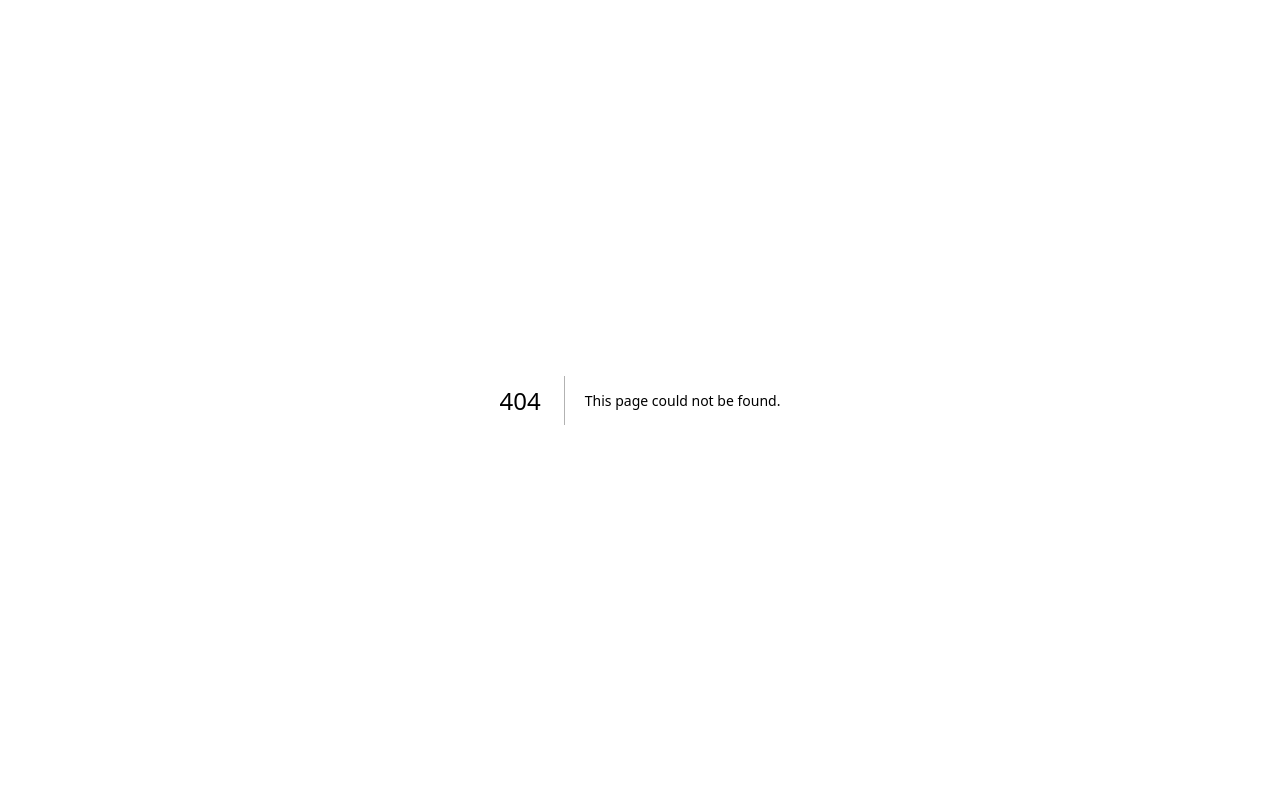
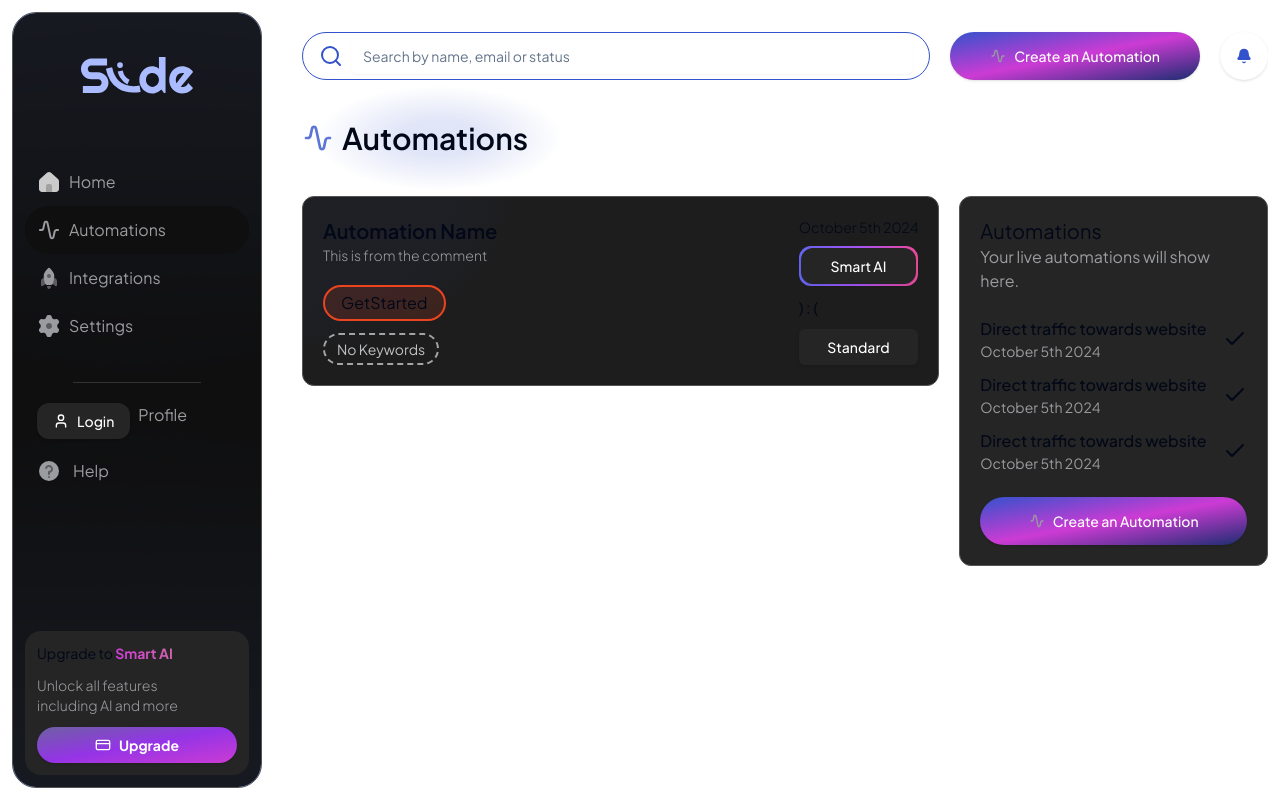
Before and after one commit to xwnsnowy/instagram-smartbot-nextjs, a Next.js app: page /dashboard/1/automations in a window 1280 px wide. Before the commit this address had no page. Built offline with nearby package versions, Linux system fonts and the light colour scheme; no server answers.

Commit message:
feat: Add Automations Page

```diff
--- /dev/null
+++ b/src/app/(protected)/dashboard/[slug]/automations/[id]/page.tsx
@@ -0,0 +1,11 @@
+import React from "react";
+
+const Page = () => {
+  return (
+    <div className="grid grid-cols-1 lg:grid-cols-6 gap-5">
+      <div className="lg:col-span-4">Automate List</div>
+    </div>
+  );
+};
+
+export default Page;
--- /dev/null
+++ b/src/app/(protected)/dashboard/[slug]/automations/page.tsx
@@ -0,0 +1,42 @@
+import AutomationList from "@/components/global/automation-list";
+import CreateAutomation from "@/components/global/create-automation";
+import { Check } from "lucide-react";
+import React from "react";
+
+const Page = () => {
+  return (
+    <div className="grid grid-cols-1 lg:grid-cols-6 gap-5">
+      <div className="lg:col-span-4">
+        <AutomationList />
+      </div>
+      <div className="lg:col-span-2">
+        <div className="flex flex-col rounded-xl bg-background-80 gap-y-6 p-5 border-[1px] overflow-hidden border-in-active">
+          <div>
+            <h2 className="text-xl">Automations</h2>
+            <p className="text-text-secondary">
+              Your live automations will show here.
+            </p>
+          </div>
+          <div className="flex flex-col gap-y-3">
+            {[1, 2, 3].map((item) => (
+              <div key={item} className="flex items-start justify-between">
+                <div className="flex flex-col">
+                  <h3 className="font-medium">
+                    Direct traffic towards website
+                  </h3>
+                  <p className="text-text-secondary text-sm">
+                    October 5th 2024
+                  </p>
+                </div>
+                <Check className="my-auto" />
+              </div>
+            ))}
+          </div>
+          <CreateAutomation />
+        </div>
+      </div>
+    </div>
+  );
+};
+
+export default Page;
--- a/src/app/layout.tsx
+++ b/src/app/layout.tsx
@@ -2,7 +2,7 @@ import type { Metadata } from "next";
 import { Plus_Jakarta_Sans } from "next/font/google";
 import { ClerkProvider } from "@clerk/nextjs";
 import "./globals.css";
-import { ThemeProvider } from "@/components/theme-provider";
+import { ThemeProvider } from "@/providers/theme-provider";
 import { Toaster } from "sonner";
 
 const jakarta = Plus_Jakarta_Sans({
--- /dev/null
+++ b/src/components/global/automation-list/index.tsx
@@ -0,0 +1,64 @@
+"use client";
+import GradientButton from "@/components/global/button-custom/GradientButton";
+import { Button } from "@/components/ui/button";
+import { usePaths } from "@/hooks/use-paths";
+import { cn } from "@/lib/utils";
+import Link from "next/link";
+import React from "react";
+
+const AutomationList = () => {
+  const { pathname } = usePaths();
+
+  return (
+    <div className="flex flex-col gap-y-3">
+      <Link
+        href={`${pathname}/automations`}
+        className="bg-[#1D1D1D] hover:opacity-80 transition duration-100 rounded-xl p-5 border-[1px] radial--gradient--automations flex border-[#545454]"
+      >
+        <div className="flex flex-col flex-1 items-start">
+          <h2 className="text-xl font-semibold">Automation Name</h2>
+          <p className="text-[#9B9CA0] text-sm font-light mb-2">
+            This is from the comment
+          </p>
+          <div className="flex gap-x-2 flex-wrap mt-3">
+            <div
+              className={cn(
+                "rounded-full px-4 py-1 capitalize",
+                (0 + 1) % 1 == 0 &&
+                  "bg-keyword-green/15 border-2 border-keyword-green",
+                (1 + 1) % 2 == 0 &&
+                  "bg-keyword-purple/15 border-2 border-keyword-purple",
+                (2 + 1) % 3 == 0 &&
+                  "bg-keyword-yellow/15 border-2 border-keyword-yellow",
+                (3 + 1) % 4 == 0 &&
+                  "bg-keyword-red/15 border-2 border-keyword-red"
+              )}
+            >
+              GetStarted
+            </div>
+          </div>
+          <div className="rounded-full border-2 mt-3 border-dashed border-white/60 px-3 py-1">
+            <p className="text-sm text-[#bfc0c3]">No Keywords</p>
+          </div>
+        </div>
+        <div className="flex flex-col justify-between">
+          <p className="capitalize text-sm font-light text=[#9B9CA0]">
+            October 5th 2024
+          </p>
+          <GradientButton
+            type="BUTTON"
+            className="w-full bg-background-80 text-white hover:bg-background-80"
+          >
+            Smart AI
+          </GradientButton>
+          ) : (
+          <Button className="bg-background-80 hover:bg-background-80 text-white">
+            Standard
+          </Button>
+        </div>
+      </Link>
+    </div>
+  );
+};
+
+export default AutomationList;
--- /dev/null
+++ b/src/components/global/button-custom/GradientButton.tsx
@@ -0,0 +1,38 @@
+import { Button } from "@/components/ui/button";
+import { cn } from "@/lib/utils";
+import Link from "next/link";
+import React from "react";
+
+type Props = {
+  children: React.ReactNode;
+  type: "BUTTON" | "LINK";
+  href?: string;
+  className?: string;
+};
+
+const GradientButton = ({ children, type, className, href }: Props) => {
+  const gradients =
+    "bg-gradient-to-r from-indigo-500 via-purple-500 to-pink-500 rounded-xl p-[2px]";
+
+  if (type === "BUTTON") {
+    return (
+      <div className={gradients}>
+        <Button className={cn(className, "rounded-xl")}>{children}</Button>
+      </div>
+    );
+  }
+
+  if (type === "LINK" && href) {
+    return (
+      <div className={gradients}>
+        <Link href={href} className={cn(className, "rounded-xl")}>
+          {children}
+        </Link>
+      </div>
+    );
+  }
+
+  return null;
+};
+
+export default GradientButton;
--- a/src/components/global/sidebar/upgrade.tsx
+++ b/src/components/global/sidebar/upgrade.tsx
@@ -1,4 +1,4 @@
-import PaymentButton from "@/components/global/payment-button";
+import PaymentButton from "@/components/global/button-custom/PaymentButton";
 import React from "react";
 
 const UpgradeCard = () => {
```
Also changed, not shown: src/components/global/button-custom/PaymentButton.tsx (renamed from src/components/global/payment-button/index.tsx), src/providers/theme-provider.tsx (renamed from src/components/theme-provider.tsx).
